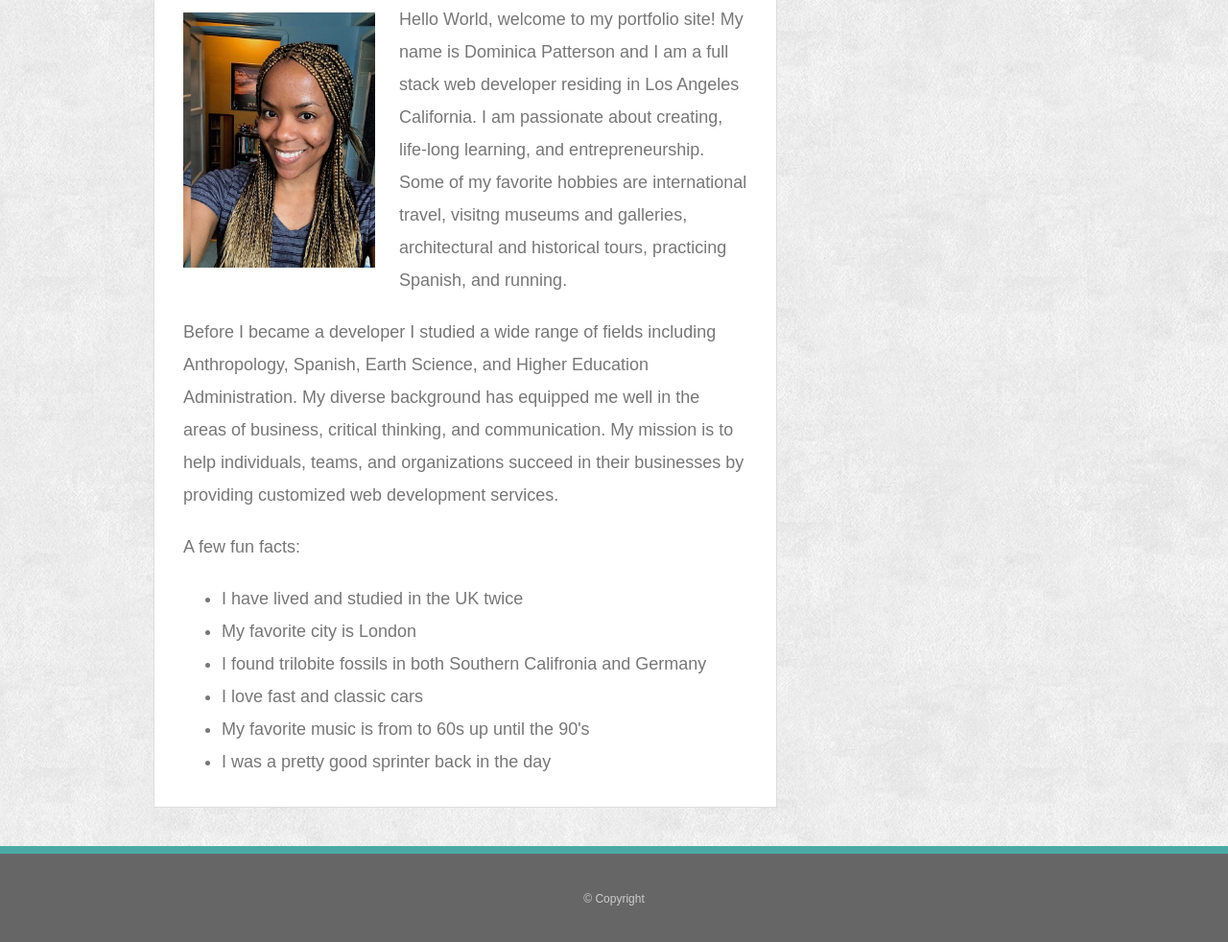
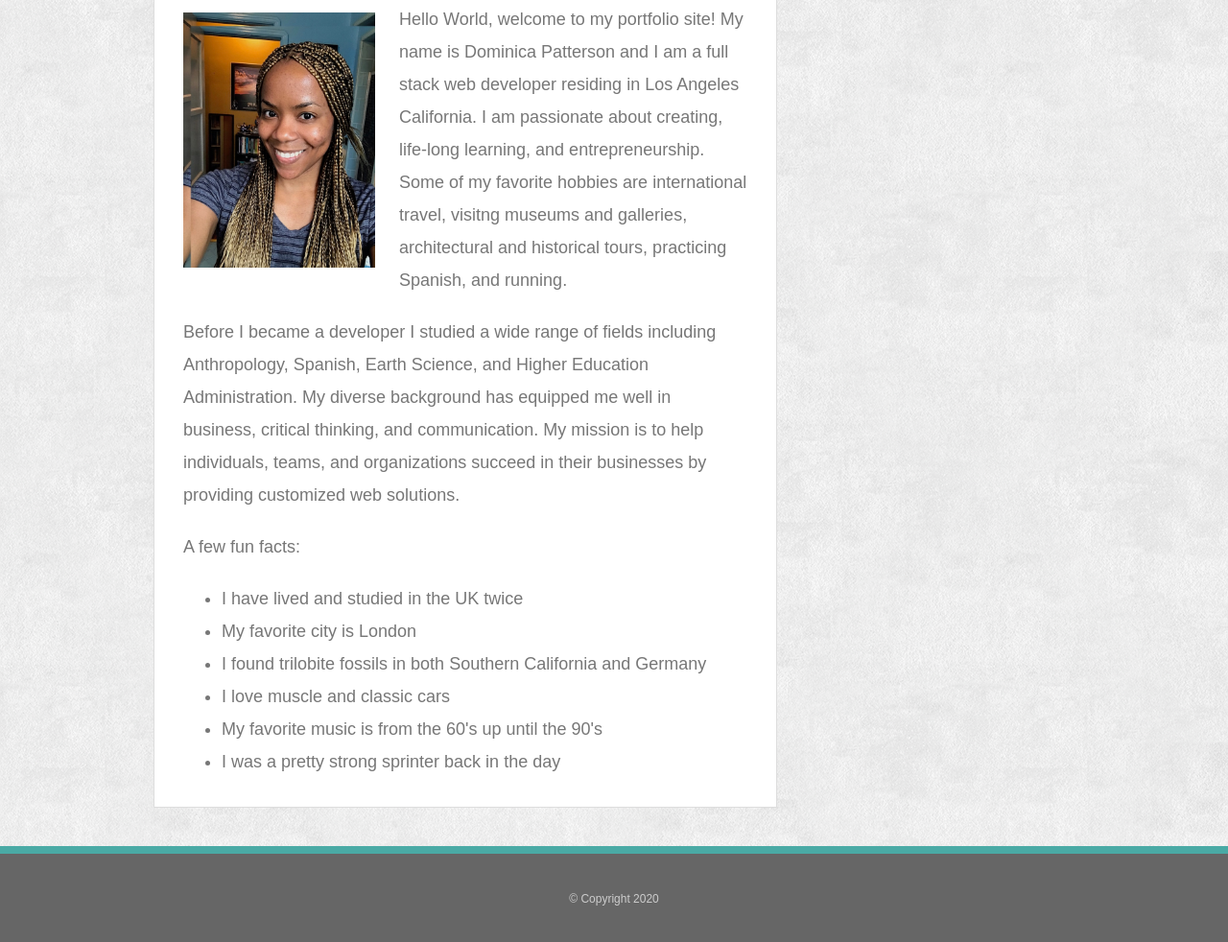
Before and after one commit to Dominica2020/Basic-Portfolio-Media-Queries-Update, a plain HTML site: page index.html in a window 1280 px wide. Shown: the part 250-1232 px from the top of the page at 96% size. Drawn offline with Linux system fonts and the light colour scheme.

Commit message:
corrected some spelling errors and added copyright date

```diff
--- a/index.html
+++ b/index.html
@@ -37,19 +37,18 @@
                     galleries, architectural and historical tours, practicing Spanish, and running.</p>
 
                 <p>Before I became a developer I studied a wide range of fields including Anthropology, Spanish, Earth
-                    Science, and Higher Education Administration. My diverse background has equipped me well in the
-                    areas of business, critical thinking, and communication. My mission is to help individuals, teams,
-                    and
-                    organizations succeed in their businesses by providing customized web development services.</p>
+                    Science, and Higher Education Administration. My diverse background has equipped me well in
+                    business, critical thinking, and communication. My mission is to help individuals, teams,
+                    and organizations succeed in their businesses by providing customized web solutions.</p>
 
                 <p>A few fun facts:
                     <ul>
                         <li>I have lived and studied in the UK twice</li>
                         <li>My favorite city is London</li>
-                        <li>I found trilobite fossils in both Southern Califronia and Germany</li>
-                        <li>I love fast and classic cars</li>
-                        <li>My favorite music is from to 60s up until the 90's</li>
-                        <li>I was a pretty good sprinter back in the day</li>
+                        <li>I found trilobite fossils in both Southern California and Germany</li>
+                        <li>I love muscle and classic cars</li>
+                        <li>My favorite music is from the 60's up until the 90's</li>
+                        <li>I was a pretty strong sprinter back in the day</li>
                     </ul>
                 </p>
 
@@ -61,7 +60,7 @@
 
     <footer>
         <div class="container">
-            &copy; Copyright
+            &copy; Copyright 2020
         </div>
     </footer>
 </body>
```
Also changed, not shown: contact.html (+1 -1 lines), portfolio.html (+1 -1 lines).
